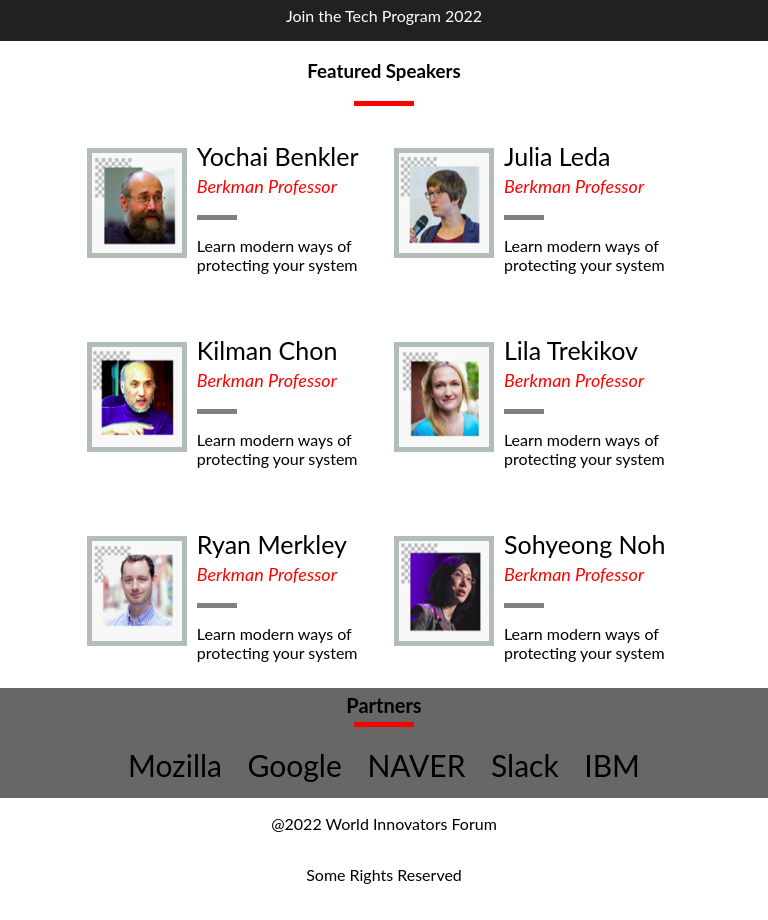
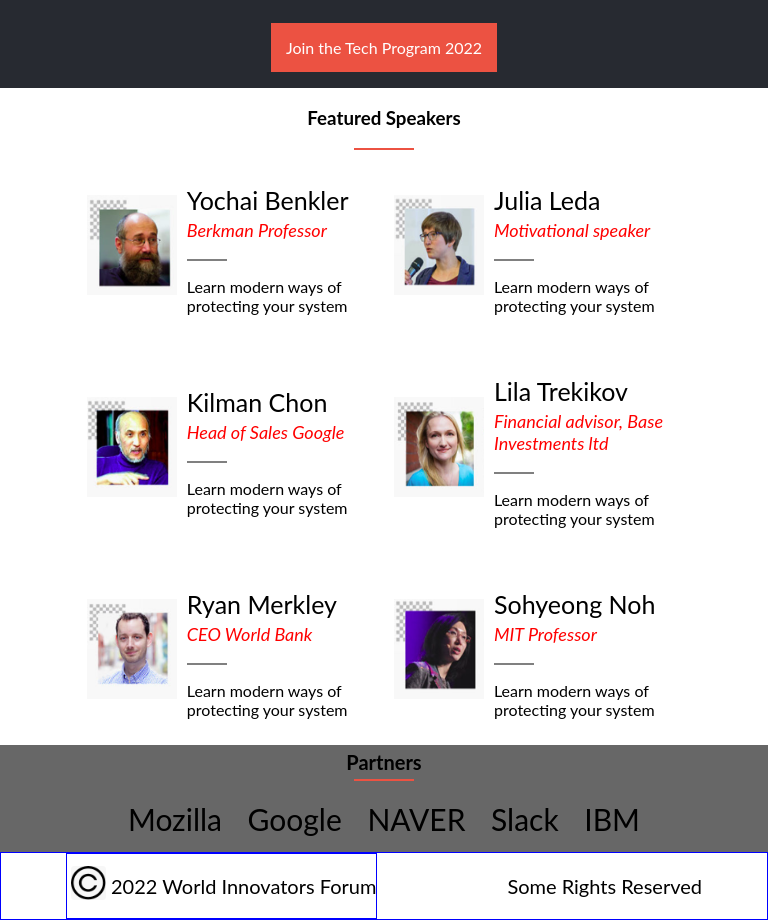
Before and after one commit to Daniel-Kigozi/Html-capstne, a website: page index.html in a window 768 px wide. Shown: the part 1228-2148 px from the top of the page. Drawn offline with Linux system fonts and the light colour scheme; a web font is replaced by a local one.

Commit message:
updated readme, colors and photos

```diff
--- a/index.html
+++ b/index.html
@@ -73,16 +73,16 @@
 
         </div>
         <div class="assets/external-computer-network-communications-indigo-line-kalash.png">
-            <p class="head-text">Join the Tech Program 2022</p>
+            <p class="head-text-1">Join the Tech Program 2022</p>
         </div>
     </section>
-        <section class="featured">
+        <div class="featured">
             <h3>Featured Speakers</h3>
             <div class="under-line"></div>
             <div class="main-speakers"></div>
             <button type="button" class="show-speakers">show more</button>
-        </section>
-        <section class="partners">
+        </div>
+        <div class="partners">
             <h4 class="logo-content">Partners</h4>
             <div class="under-line"></div>
             <div class="partner-details">
@@ -92,11 +92,15 @@
                 <div id="partner-name">Slack</div>
                 <div id="partner-name">IBM</div>
             </div>
-        </section>
+        </div>
         <footer>
-            <p>@2022 World Innovators Forum</p>
-            <p>Some Rights Reserved</p>
+            <div class="footer-img">
+            <img src="assets/c-icon.png"/>
+            <p class="footer-3">2022 World Innovators Forum</p>
+            </div>
+            <p class="footer-3">Some Rights Reserved</p>
         </footer>
+
         <script src="./main.js"></script>
     </body>
 </html>
--- a/main.json
+++ b/main.json
@@ -7,31 +7,31 @@
 },
 {
     "name":"Julia Leda",
-    "role":"Berkman Professor",
+    "role":"Motivational speaker",
     "details":"Learn modern ways of protecting your system",
     "image": "./assets/project/julia-leda.png"
 },
 {
     "name":"Kilman Chon",
-    "role":"Berkman Professor",
+    "role":"Head of Sales Google",
     "details":"Learn modern ways of protecting your system",
     "image": "./assets/project/Kilman-chon.png"
 },
 {
     "name":"Lila Trekikov",
-    "role":"Berkman Professor",
+    "role":"Financial advisor, Base Investments ltd",
     "details":"Learn modern ways of protecting your system",
     "image": "./assets/project/lila-tretikov.png"
 },
 {
     "name":"Ryan Merkley",
-    "role":"Berkman Professor",
+    "role":"CEO World Bank",
     "details":"Learn modern ways of protecting your system",
     "image": "./assets/project/Ryan-merkley.png"
 },
 {
     "name":"Sohyeong Noh",
-    "role":"Berkman Professor",
+    "role":"MIT Professor",
     "details":"Learn modern ways of protecting your system",
     "image": "./assets/project/sohyeong-Noh.png"
 }
--- a/styles.css
+++ b/styles.css
@@ -105,7 +105,9 @@
     flex-direction: column;
     justify-content: center;
     align-items: center;
-    background-color: #212121;
+
+    /* background-color: #212121; */
+    background-color: #272a31;
   }
 
   .line-programm {
@@ -113,7 +115,9 @@
     flex-direction: column;
     justify-content: center;
     align-items: center;
-    background-color: #212121;
+    background-color: #272a31;
+
+    /* background-color: #212121; */
   }
 
   .main-programm {
@@ -130,9 +134,9 @@
   }
 
   .under-line {
-    height: 5px;
+    height: 2px;
     width: 60px;
-    background-color: red;
+    background-color: #ec5242;
   }
 
   .main-section {
@@ -141,11 +145,12 @@
     background-image: url('assets/white-technology-background-circuit-diagrams_115579-1036.webp');
     background-repeat: no-repeat;
     background-size: 300px 400px;
+    padding: 12px;
   }
 
   h1 {
     font-size: 18px;
-    color: #ff6347;
+    color: #ec5242;
     margin-bottom: 0;
     margin-top: 40px;
   }
@@ -153,14 +158,21 @@
   h5 {
     font-size: 35px;
     margin-top: 0;
-    background: -webkit-linear-gradient(#f00, #333);
+    color: #ec5242;
+
+    /* background: -webkit-linear-gradient(#f00, #333); */
+
+    /* background: -webkit-linear-gradient(#EC5242, #333);
     -webkit-background-clip: text;
-    -webkit-text-fill-color: transparent;
+    -webkit-text-fill-color: transparent; */
   }
 
   #first-para {
     color: #000;
     font-size: 16px;
+    border: 2px solid white;
+    background-color: #f2f4f2;
+    padding: 13px;
   }
 
   #sec-para {
@@ -175,6 +187,7 @@
 
   #card-theme {
     margin: 10px;
+    color: #ec5242;
   }
 
   .patterns {
@@ -198,7 +211,6 @@
     width: 90px;
     height: 100px;
     margin-left: 10px;
-    border: 10px solid #b2beb5;
   }
 
   .featured {
@@ -243,7 +255,7 @@
   }
 
   .under-line-1 {
-    height: 5px;
+    height: 2px;
     width: 40px;
     background-color: #808080;
   }
@@ -304,9 +316,24 @@
 
   footer {
     display: flex;
-    flex-direction: column;
-    justify-content: center;
+    flex-direction: row;
+    justify-content: space-between;
     align-items: center;
+    border: 1px solid blue;
+    padding: 0;
+  }
+
+  .footer-2 {
+    font-size: 20px;
+    color: #ec5242;
+  }
+
+  .footer-img {
+    display: flex;
+    flex-direction: row;
+    justify-content: space-between;
+    align-items: center;
+    border: 1px solid blue;
   }
 
   .partners {
@@ -376,6 +403,12 @@
 
   .head-text {
     color: white;
+  }
+
+  .head-text-1 {
+    color: white;
+    background-color: #ec5242;
+    padding: 15px;
   }
 
   #show-more {
@@ -478,7 +511,9 @@
     flex-direction: column;
     justify-content: center;
     align-items: center;
-    background-color: #212121;
+
+    /* background-color: #212121; */
+    background-color: #272a31;
   }
 
   .programm {
@@ -486,6 +521,7 @@
     flex-direction: column;
     justify-content: center;
     align-items: center;
+    background-color: #272a31;
   }
 
   .programm-1 {
@@ -493,7 +529,9 @@
     flex-direction: row;
     justify-content: center;
     align-items: center;
-    background-color: #212121;
+    background-color: #272a31;
+
+    /* background-color: #212121; */
   }
 
   .main-programm {
@@ -516,9 +554,9 @@
   }
 
   .under-line {
-    height: 5px;
+    height: 2px;
     width: 60px;
-    background-color: red;
+    background-color: #ec5242;
   }
 
   .main-section {
@@ -526,11 +564,14 @@
     background-image: url('assets/images.jpeg');
     background-repeat: no-repeat;
     background-size: cover;
+    padding: 10px;
   }
 
   h1 {
     font-size: 25px;
-    color: #ff6347;
+    color: #ec5242;
+
+    /* color: #ff6347; */
     margin-bottom: 0;
     margin-top: 40px;
     margin-left: 100px;
@@ -540,9 +581,13 @@
     font-size: 60px;
     margin-top: 0;
     margin-left: 100px;
-    background: -webkit-linear-gradient(#f00, #333);
+    color: #ec5242;
+
+    /* background: -webkit-linear-gradient(#f00, #333); */
+
+    /* background: -webkit-linear-gradient(#EC5242, #333);
     -webkit-background-clip: text;
-    -webkit-text-fill-color: transparent;
+    -webkit-text-fill-color: transparent; */
   }
 
   #first-para {
@@ -565,6 +610,7 @@
 
   #card-theme {
     margin: 10px;
+    color: #ec5242;
   }
 
   .patterns {
@@ -588,7 +634,6 @@
     width: 90px;
     height: 100px;
     margin-left: 10px;
-    border: 5px solid #b2beb5;
     transition: transform;
   }
 
@@ -650,7 +695,7 @@
   }
 
   .under-line-1 {
-    height: 5px;
+    height: 2px;
     width: 40px;
     background-color: #808080;
   }
@@ -710,10 +755,33 @@
 
   footer {
     display: flex;
-    flex-direction: column;
-    justify-content: center;
+    flex-direction: row;
+    justify-content: space-around;
     align-items: center;
   }
+
+  .footer-2 {
+    font-size: 20px;
+    color: #fff;
+  }
+
+  .footer-1 {
+    color: #fff;
+  }
+
+  .footer-3 {
+    font-size: 20px;
+    color: black;
+  }
+}
+
+.footer-img {
+  display: flex;
+  flex-direction: row;
+  justify-content: space-between;
+  align-items: center;
+}
+
 
 .partners {
   display: flex;
@@ -787,9 +855,20 @@
   color: white;
 }
 
+.head-text-1 {
+  color: white;
+  background-color: #ec5242;
+  padding: 15px;
+}
+
 .past-forums {
   display: flex;
   flex-direction: row;
   width: 90%;
 }
+
+#about-footer {
+  background-color: #272a31;
 }
+  }
+}
```
Also changed, not shown: about.html (+6 -3 lines), README.md, assets/c-icon.png (added). Lines whose indentation alone changed are shown as unchanged.
